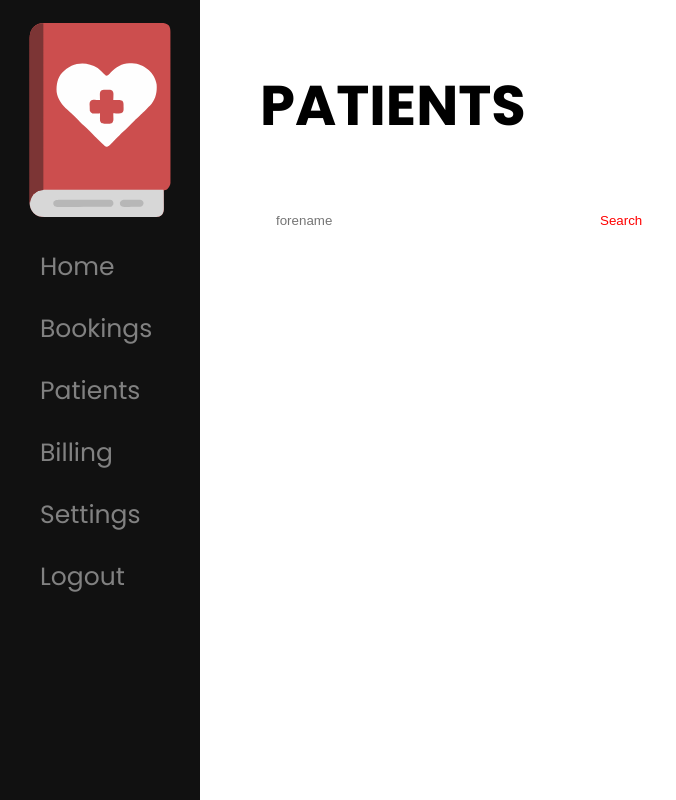
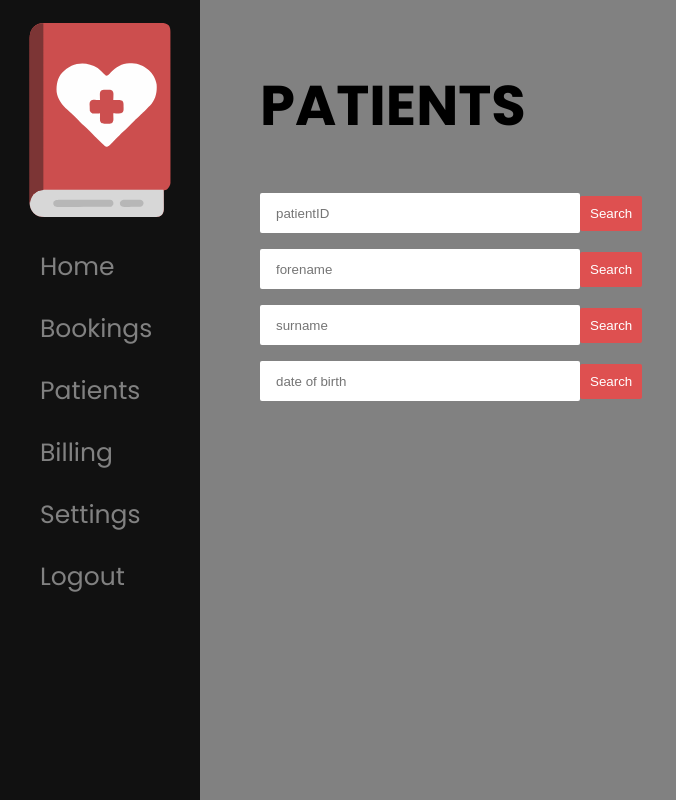
Before and after one commit to ChaseY03/CareNexa, a React (Create React App) app in the folder React/my-react-app-test/: page /Patients in a window 1280 px wide. Shown: the whole page, without its empty margins (0-676 px from the left). Built offline with nearby package versions, Linux system fonts and the light colour scheme.

Commit message:
Search functions optimised
dick cheese

```diff
--- a/React/my-react-app-test/src/App.css
+++ b/React/my-react-app-test/src/App.css
@@ -4,6 +4,7 @@ html, body {
   padding: 0;
   margin: 0;
   font-family: 'Poppins';
+  background-color: #818181;
 }
 
 .App {
@@ -107,6 +108,15 @@ button {
   text-align: center;
 }
 
+.search-button {
+  padding: 10px;
+  background-color: #de5050;
+  z-index: 2;
+  text-align: center;
+  color: white;
+  fontstyle: bold;
+}
+
 .sidenav{
   height: 100%;
   width: 200px;
@@ -131,3 +141,6 @@ main{
   font-size: 28px;
   padding: 0px 10px;
 }
+ul {
+  list-style-type: none;
+}
--- a/React/my-react-app-test/src/components/Patient.js
+++ b/React/my-react-app-test/src/components/Patient.js
@@ -5,8 +5,20 @@ import axios from "axios";
 
 function Patients() {
 
-    const [input, setInput] = useState({
+    const [patientID, setpatientID] = useState({
+        patientID : ''
+    })
+
+    const [forename, setforename] = useState({
         forename : ''
+    })
+
+    const [surname, setsurname] = useState({
+        surname : ''
+    })
+
+    const [DOB, setDOB] = useState({
+        DOB : ''
     })
 
     const [patients, setPatients] = useState([]);
@@ -15,7 +27,70 @@ function Patients() {
         e.preventDefault();
 
         try {
-            const response = await axios.post('http://localhost:3006/FindPatient', input);
+            const response = await axios.post('http://localhost:3006/FindPatient', patientID);
+
+            if (response.data.length > 0) {
+                // Assuming data is an array of patients
+                setPatients(response.data);
+                console.log("Patients found:", response.data);
+            } else {
+                alert("No matching data");
+                console.log("No matching data");
+            }
+
+            console.log("Loading data");
+        } catch (error) {
+            console.error('Error fetching patients:', error);
+        }
+    };
+
+    const findPatientFore = async (e) => {
+        e.preventDefault();
+
+        try {
+            const response = await axios.post('http://localhost:3006/FindPatientFore', forename);
+
+            if (response.data.length > 0) {
+                // Assuming data is an array of patients
+                setPatients(response.data);
+                console.log("Patients found:", response.data);
+            } else {
+                alert("No matching data");
+                console.log("No matching data");
+            }
+
+            console.log("Loading data");
+        } catch (error) {
+            console.error('Error fetching patients:', error);
+        }
+    };
+
+    const findPatientSur = async (e) => {
+        e.preventDefault();
+
+        try {
+            const response = await axios.post('http://localhost:3006/FindPatientSur', surname);
+
+            if (response.data.length > 0) {
+                // Assuming data is an array of patients
+                setPatients(response.data);
+                console.log("Patients found:", response.data);
+            } else {
+                alert("No matching data");
+                console.log("No matching data");
+            }
+
+            console.log("Loading data");
+        } catch (error) {
+            console.error('Error fetching patients:', error);
+        }
+    };
+
+    const findPatientDOB = async (e) => {
+        e.preventDefault();
+
+        try {
+            const response = await axios.post('http://localhost:3006/FindPatientDOB', DOB);
 
             if (response.data.length > 0) {
                 // Assuming data is an array of patients
@@ -34,7 +109,10 @@ function Patients() {
 
 
     const takeInput = (e) => {
-        setInput(prev => ({...prev,[e.target.name]: [e.target.value]}))
+        setpatientID(prev => ({...prev,[e.target.name]: [e.target.value]}))
+        setforename(prev => ({...prev,[e.target.name]: [e.target.value]}))
+        setsurname(prev => ({...prev,[e.target.name]: [e.target.value]}))
+        setDOB(prev => ({...prev,[e.target.name]: [e.target.value]}))
     }
 
     return (<>
@@ -50,11 +128,29 @@ function Patients() {
 
             <form action="" onSubmit={findPatientID} className="patientID-form">
                 <div>
+                    <input type='textbox' placeholder='patientID' name='patientID' onChange={takeInput} autoComplete='off' required />
+                    <button type='Search' className={"search-button"}>Search</button>
+                </div>
+            </form>
+
+            <form action="" onSubmit={findPatientFore} className="patientfore-form">
+                <div>
                     <input type='textbox' placeholder='forename' name='forename' onChange={takeInput} autoComplete='off' required />
-                    <button type='Search'>Search</button>
+                    <button type='Search' className={"search-button"}>Search</button>
                 </div>
+            </form>
+
+            <form action="" onSubmit={findPatientSur} className="patientSur-form">
                 <div>
+                    <input type='textbox' placeholder='surname' name='surname' onChange={takeInput} autoComplete='off' required />
+                    <button type='Search' className={"search-button"}>Search</button>
+                </div>
+            </form>
 
+            <form action="" onSubmit={findPatientDOB} className="patientDOB-form">
+                <div>
+                    <input type='textbox' placeholder='date of birth' name='DOB' onChange={takeInput} autoComplete='off' required />
+                    <button type='Search' className={"search-button"}>Search</button>
                 </div>
             </form>
 
```
Also changed, not shown: 1 other file (tests, documents, lock files or other folders).
